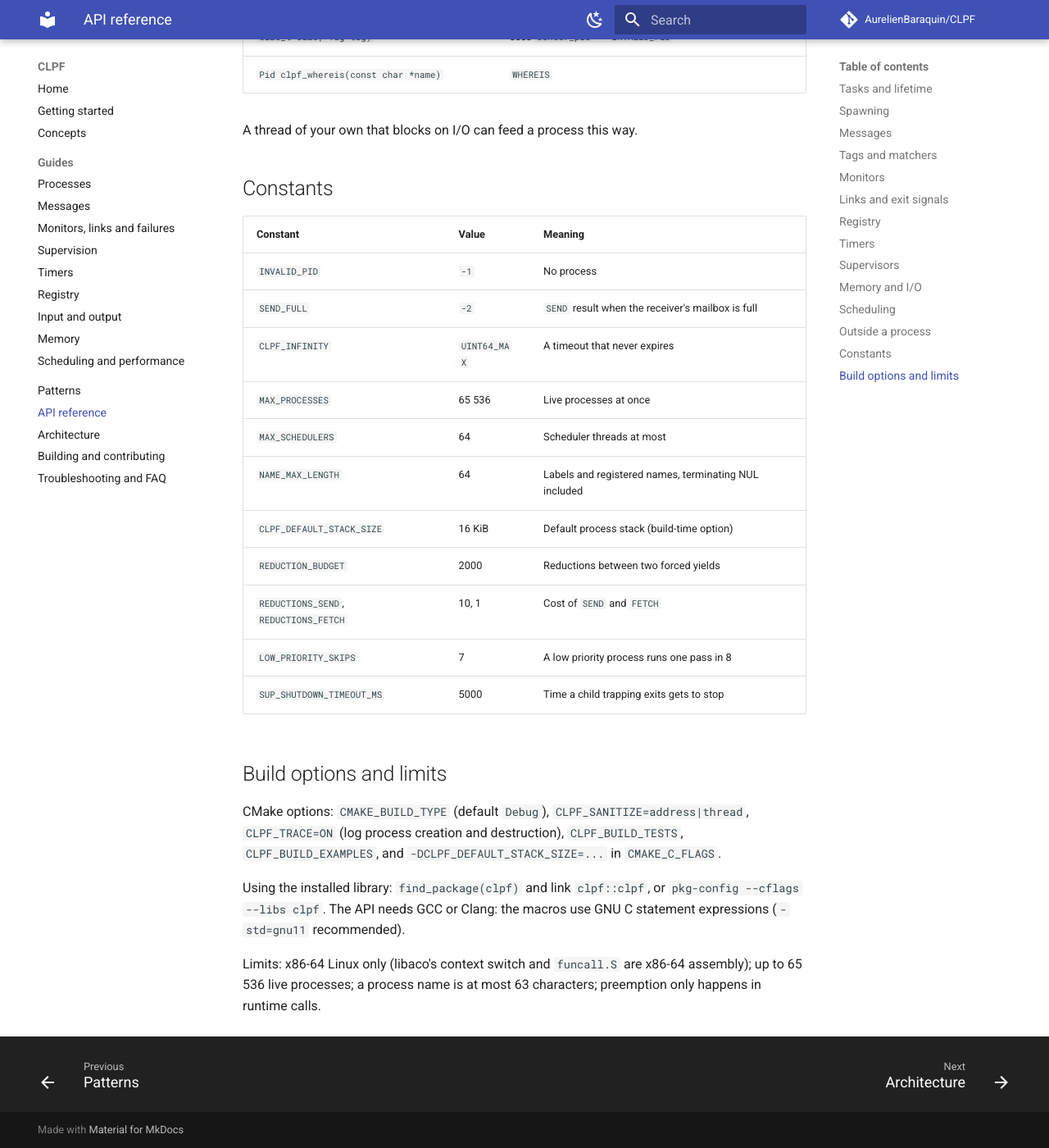
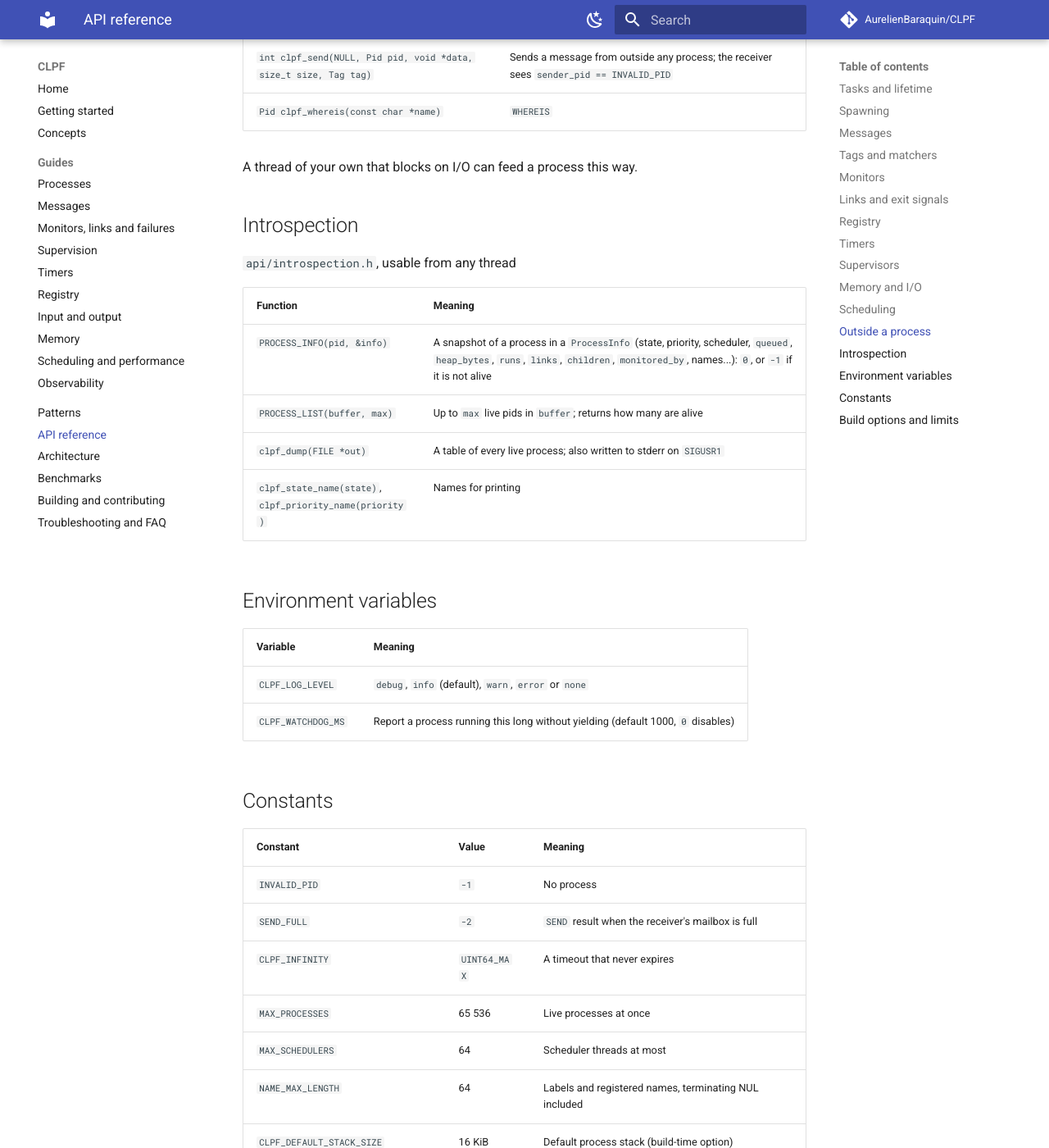
Before and after one commit to AurelienBaraquin/CLPF, an MkDocs documentation site: the page built from docs/api.md, in a window 1280 px wide and 1400 px high, scrolled down 9253 px. Shown: the whole window at 82% size. Built offline with MkDocs 1.6.1 and Material for MkDocs 9.7.7, drawn with Linux system fonts in a browser that asks for light colours; comment, search, counter and statistics services are not loaded; some of the changed text lies outside the part shown.

Commit message:
docs: document introspection, the watchdog and the benchmarks

```diff
--- a/docs/api.md
+++ b/docs/api.md
@@ -37,6 +37,7 @@ behaviour in depth.
 | `api/supervisor.h` | `SPAWN_SUPERVISOR`, `SUP_ADD_CHILD*`, `SUP_REMOVE_CHILD` |
 | `api/memory.h` | `ALLOC`, `FREE` |
 | `api/io.h` | `PRINT`, `FORMAT`, `GETLINE`, `IO_WAIT*`, `IO_WATCH`, `IO_UNWATCH` |
+| `api/introspection.h` | `PROCESS_INFO`, `PROCESS_LIST`, `clpf_dump`, `ProcessInfo` |
 | `api/log.h` | `LOG_DEBUG`, `LOG_INFO`, `LOG_WARN`, `LOG_ERROR`, `clpf_set_log_level` |
 
 ## Tasks and lifetime
@@ -260,6 +261,24 @@ threads you create yourself:
 
 A thread of your own that blocks on I/O can feed a process this way.
 
+## Introspection
+
+`api/introspection.h`, usable from any thread
+
+| Function | Meaning |
+|---|---|
+| `PROCESS_INFO(pid, &info)` | A snapshot of a process in a `ProcessInfo` (state, priority, scheduler, `queued`, `heap_bytes`, `runs`, `links`, `children`, `monitored_by`, names...): `0`, or `-1` if it is not alive |
+| `PROCESS_LIST(buffer, max)` | Up to `max` live pids in `buffer`; returns how many are alive |
+| `clpf_dump(FILE *out)` | A table of every live process; also written to stderr on `SIGUSR1` |
+| `clpf_state_name(state)`, `clpf_priority_name(priority)` | Names for printing |
+
+## Environment variables
+
+| Variable | Meaning |
+|---|---|
+| `CLPF_LOG_LEVEL` | `debug`, `info` (default), `warn`, `error` or `none` |
+| `CLPF_WATCHDOG_MS` | Report a process running this long without yielding (default 1000, `0` disables) |
+
 ## Constants
 
 | Constant | Value | Meaning |
@@ -280,7 +299,7 @@ A thread of your own that blocks on I/O can feed a process this way.
 
 CMake options: `CMAKE_BUILD_TYPE` (default `Debug`), `CLPF_SANITIZE=address|thread`,
 `CLPF_TRACE=ON` (log process creation and destruction), `CLPF_BUILD_TESTS`,
-`CLPF_BUILD_EXAMPLES`, and `-DCLPF_DEFAULT_STACK_SIZE=...` in `CMAKE_C_FLAGS`.
+`CLPF_BUILD_EXAMPLES`, `CLPF_BUILD_BENCH` (target `bench`, see [benchmarks](benchmarks.md)), and `-DCLPF_DEFAULT_STACK_SIZE=...` in `CMAKE_C_FLAGS`.
 
 Using the installed library: `find_package(clpf)` and link `clpf::clpf`, or
 `pkg-config --cflags --libs clpf`. The API needs GCC or Clang: the macros
--- a/mkdocs.yml
+++ b/mkdocs.yml
@@ -49,9 +49,11 @@ nav:
       - Input and output: guides/io.md
       - Memory: guides/memory.md
       - Scheduling and performance: guides/scheduling.md
+      - Observability: guides/observability.md
   - Patterns: patterns.md
   - API reference: api.md
   - Architecture: architecture.md
+  - Benchmarks: benchmarks.md
   - Building and contributing: building.md
   - Troubleshooting and FAQ: troubleshooting.md
 
```
Also changed, not shown: README.md (+3 -1 lines), docs/architecture.md (+10 -0 lines), docs/benchmarks.md (added, +43 -0 lines), docs/guides/observability.md (added, +116 -0 lines), docs/guides/scheduling.md (+3 -1 lines), docs/index.md (+2 -0 lines), docs/troubleshooting.md (+7 -0 lines), 1 other file.
